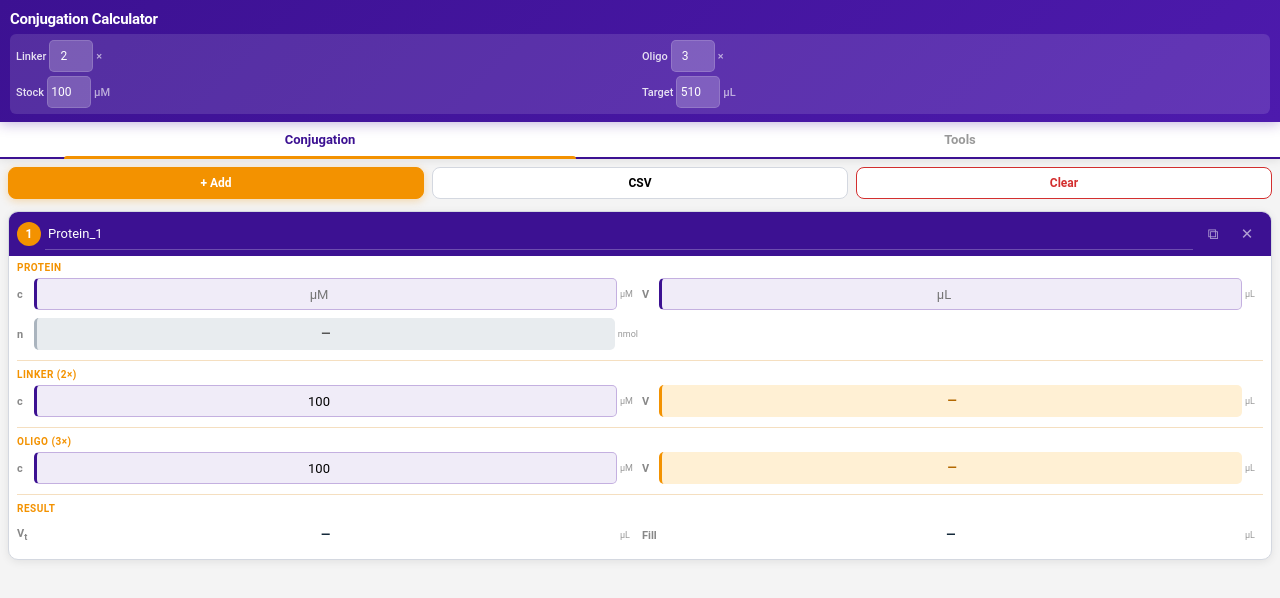
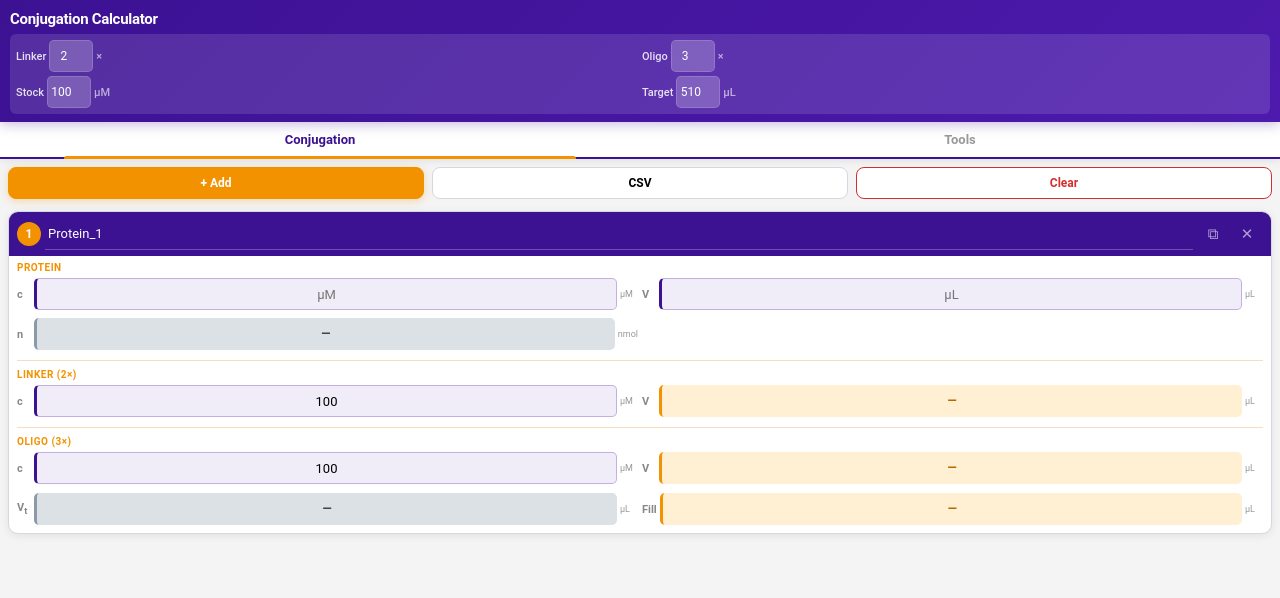
Before and after one commit to alexander-gregorgeiger-cloud/Conjugation-calculator, a plain HTML site: page index.html in a window 1280 px wide. Drawn offline with Linux system fonts and the light colour scheme.

Commit message:
Add files via upload

```diff
--- a/index.html
+++ b/index.html
@@ -14,7 +14,7 @@
   :root {
     --pink: #f0ecf8; --pink-border: #c4b0e0; --pink-focus: #f5f2fc;
     --orange: #FFF0D4; --orange-border: #f5b74a;
-    --grey: #e8ecef; --blue: #3c1192; --blue-light: #4d1aad;
+    --grey: #dce1e6; --blue: #3c1192; --blue-light: #4d1aad;
     --accent: #F39200; --accent-light: #f9a825;
     --border: #D4D8E0; --bg: #f4f4f4;
     --red: #D32F2F; --red-bg: #FFEBEE; --red-border: #EF9A9A;
@@ -203,21 +203,15 @@
     text-align: center; font-size: 12px; font-weight: 700;
     min-height: var(--touch-min); display: flex; align-items: center; justify-content: center;
   }
-  .f .fv.calc { background: var(--grey); color: #555; border-left: 3px solid #aab4be; }
+  .f .fv.calc { background: var(--grey); color: #3a4550; border-left: 3px solid #8a9aaa; }
   .f .fv.pipet { background: var(--orange); color: #b36800; border-left: 3px solid var(--accent); }
   .f .fu { font-size: 9px; color: #999; min-width: 18px; }
 
   .sep { border-top: 1px solid #f5dfc0; margin: 8px 0; }
 
-  /* Results row — same style as other fields */
-  .res {
-    display: grid; grid-template-columns: 1fr 1fr; gap: 4px;
-    margin-top: 4px;
-  }
-  .res .f { padding: 2px 0; }
-  .res .fv.calc-vt { background: var(--grey); color: #555; border-left: 3px solid #aab4be; }
-  .res .fv.calc-fu { background: var(--orange); color: #b36800; border-left: 3px solid var(--accent); }
-  .res .fv.calc-fu.negative { background: var(--red-bg); color: var(--red); border-left-color: var(--red); }
+  /* Fill-up styling */
+  .fv.calc-fu { background: var(--orange); color: #b36800; border-left: 3px solid var(--accent); }
+  .fv.calc-fu.negative { background: var(--red-bg); color: var(--red); border-left-color: var(--red); }
 
   /* ===== Tool cards ===== */
   .tcard {
@@ -537,8 +531,8 @@ function renderAll() {
         <div class="comp">
           <div class="comp-title">Protein</div>
           <div class="fields">
-            <div class="f"><span class="fl">c</span><input type="number" inputmode="decimal" step="any" value="${con.c}" oninput="uf(${con.id},'c',this.value)" onfocus="this.select()" placeholder="µM"><span class="fu">µM</span></div>
-            <div class="f"><span class="fl">V</span><input type="number" inputmode="decimal" step="any" value="${con.v}" oninput="uf(${con.id},'v',this.value)" onfocus="this.select()" placeholder="µL"><span class="fu">µL</span></div>
+            <div class="f"><span class="fl">c</span><input type="text" inputmode="decimal" value="${con.c}" oninput="uf(${con.id},'c',this.value)" placeholder="µM"><span class="fu">µM</span></div>
+            <div class="f"><span class="fl">V</span><input type="text" inputmode="decimal" value="${con.v}" oninput="uf(${con.id},'v',this.value)" placeholder="µL"><span class="fu">µL</span></div>
           </div>
           <div class="fields" style="margin-top:4px">
             <div class="f"><span class="fl">n</span><div class="fv calc" data-calc="n">${f(r.n,2)}</div><span class="fu">nmol</span></div>
@@ -548,7 +542,7 @@ function renderAll() {
         <div class="comp">
           <div class="comp-title">Linker (${getLinkerX()}×)</div>
           <div class="fields">
-            <div class="f"><span class="fl">c</span><input type="number" inputmode="decimal" step="any" value="${con.linkerC}" oninput="uf(${con.id},'linkerC',this.value)" onfocus="this.select()"><span class="fu">µM</span></div>
+            <div class="f"><span class="fl">c</span><input type="text" inputmode="decimal" value="${con.linkerC}" oninput="uf(${con.id},'linkerC',this.value)"><span class="fu">µM</span></div>
             <div class="f"><span class="fl">V</span><div class="fv pipet" data-calc="lv">${f(r.lv,2)}</div><span class="fu">µL</span></div>
           </div>
         </div>
@@ -556,17 +550,13 @@ function renderAll() {
         <div class="comp">
           <div class="comp-title">Oligo (${getOligoX()}×)</div>
           <div class="fields">
-            <div class="f"><span class="fl">c</span><input type="number" inputmode="decimal" step="any" value="${con.oligoC}" oninput="uf(${con.id},'oligoC',this.value)" onfocus="this.select()"><span class="fu">µM</span></div>
+            <div class="f"><span class="fl">c</span><input type="text" inputmode="decimal" value="${con.oligoC}" oninput="uf(${con.id},'oligoC',this.value)"><span class="fu">µM</span></div>
             <div class="f"><span class="fl">V</span><div class="fv pipet" data-calc="ov">${f(r.ov,2)}</div><span class="fu">µL</span></div>
           </div>
         </div>
-        <div class="sep"></div>
-        <div class="comp">
-          <div class="comp-title">Result</div>
-          <div class="fields">
-            <div class="f"><span class="fl">V<sub>t</sub></span><div class="fv calc-vt" data-calc="vtot">${f(r.vtot,1)}</div><span class="fu">µL</span></div>
-            <div class="f"><span class="fl">Fill</span><div class="fv calc-fu ${fillNeg ? 'negative' : ''}" data-calc="fillup">${f(r.fillup,1)}</div><span class="fu">µL</span></div>
-          </div>
+        <div class="fields" style="margin-top:4px">
+          <div class="f"><span class="fl">V<sub>t</sub></span><div class="fv calc" data-calc="vtot">${f(r.vtot,1)}</div><span class="fu">µL</span></div>
+          <div class="f"><span class="fl">Fill</span><div class="fv calc-fu ${fillNeg ? 'negative' : ''}" data-calc="fillup">${f(r.fillup,1)}</div><span class="fu">µL</span></div>
         </div>
       </div>`;
     el.appendChild(d);
--- a/sw.js
+++ b/sw.js
@@ -1,4 +1,4 @@
-const CACHE = 'conj-calc-v7';
+const CACHE = 'conj-calc-v8';
 const ASSETS = ['./index.html', './manifest.json'];
 
 self.addEventListener('install', e => {
```
